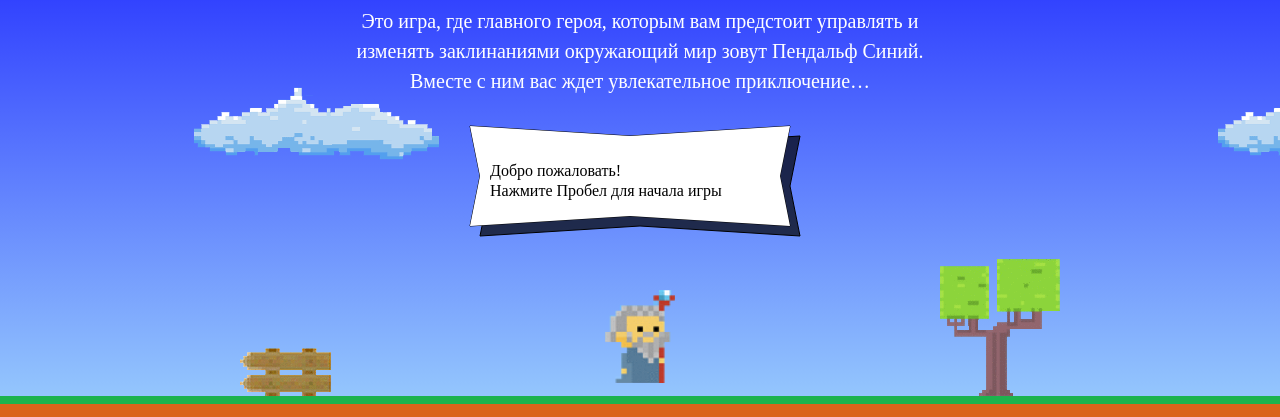
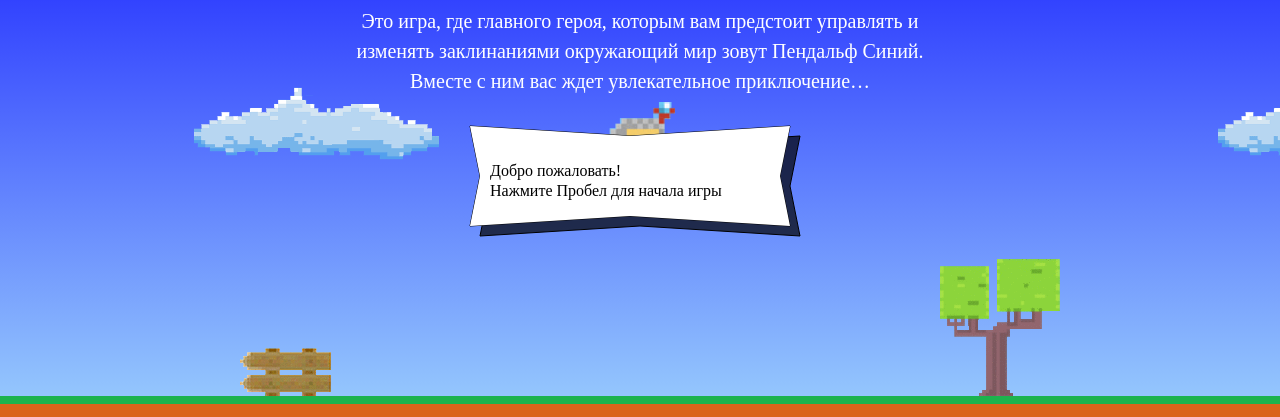
Before and after one commit to Damnaty85/1170603-code-and-magick-18, a website: page index.html in a window 1280 px wide. Shown: the part 203-620 px from the top of the page. Drawn offline with Linux system fonts and the light colour scheme; a web font is replaced by a local one.

Commit message:
change position of mage

```diff
--- a/index.html
+++ b/index.html
@@ -194,7 +194,7 @@
       return width / 100 * 50 - wizardWidth / 2;
   };
   var getWizardY = function (height) {
-      return height / 3 + getWizardHeight();
+      return height / 3 - getWizardHeight();
   };
 </script>
 <script src="js/game.js"></script>
```
